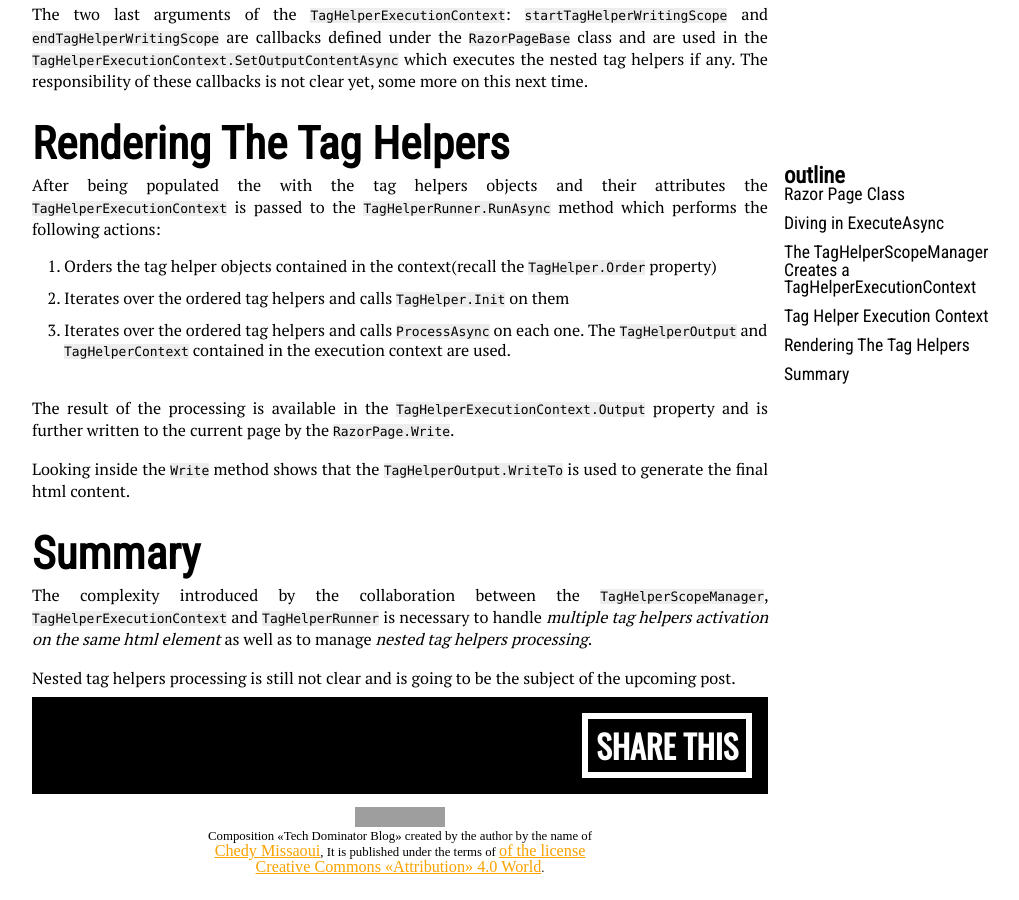
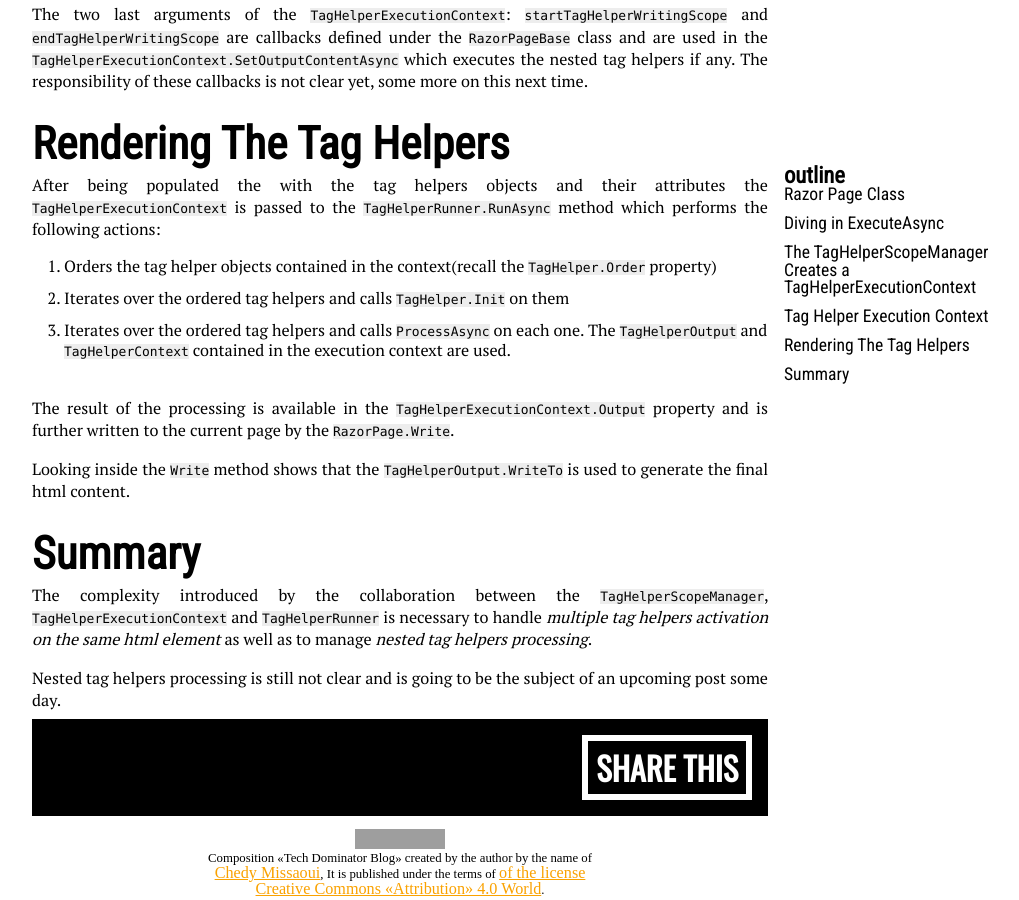
Before and after one commit to MissaouiChedy/MissaouiChedy.github.io, a Jekyll site: the page built from _posts/2017-03-20-tag-helpers-rendering-part-2.md, in a window 1280 px wide and 900 px high, scrolled down 3497 px. Shown: the whole window, without its empty margins (240-1259 px from the left). Built offline with Jekyll 4.4.1, drawn with Linux system fonts in a browser that asks for light colours; nearby versions of some CDN libraries; comment, search, counter and statistics services are not loaded; before the commit the page ends 4375 px from its top, so only the background shows below that; grey boxes are pictures that could not be loaded.

Commit message:
Updated post

```diff
--- a/_posts/2017-03-20-tag-helpers-rendering-part-2.md
+++ b/_posts/2017-03-20-tag-helpers-rendering-part-2.md
@@ -105,4 +105,4 @@ Looking inside the `Write` method shows that the `TagHelperOutput.WriteTo` is us
 
 The complexity introduced by the collaboration between the `TagHelperScopeManager`, `TagHelperExecutionContext` and `TagHelperRunner` is necessary to handle *multiple tag helpers activation on the same html element* as well as to manage *nested tag helpers processing*.
 
-Nested tag helpers processing is still not clear and is going to be the subject of the upcoming post.
+Nested tag helpers processing is still not clear and is going to be the subject of an upcoming post some day.
```
